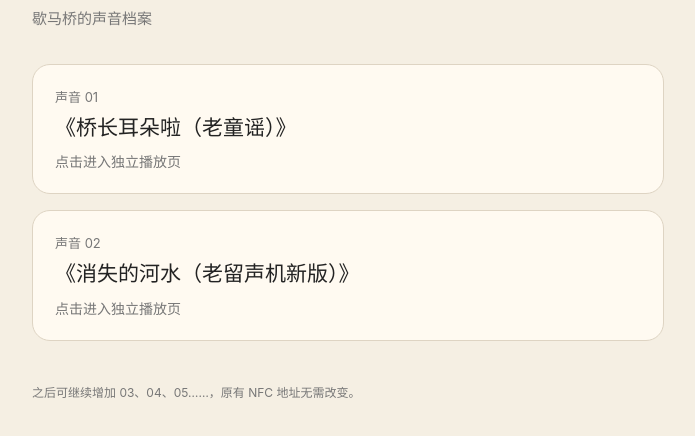
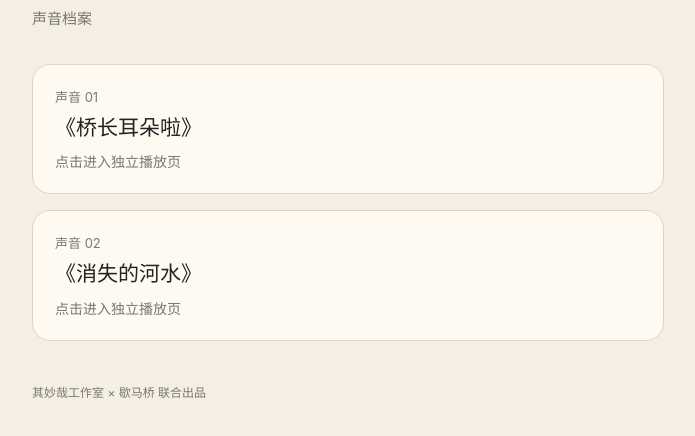
Before and after one commit to shiniham777/bridgeear, a plain HTML site: page index.html in a window 1280 px wide. Shown: the part 100-536 px from the top of the page, without its empty margins (292-987 px from the left). Drawn offline with Linux system fonts and the light colour scheme.

Commit message:
Update index.html

```diff
--- a/index.html
+++ b/index.html
@@ -14,8 +14,8 @@ h1{font-size:34px;margin:0 0 10px}.sub{color:var(--muted);font-size:15px;margin-
 .footer{margin-top:42px;font-size:12px;color:var(--muted)}
 </style>
 </head><body><main>
-<h1>桥耳朵</h1><div class="sub">歇马桥的声音档案</div>
-<a class="card" href="01.html"><div class="num">声音 01</div><div class="title">《桥长耳朵啦（老童谣）》</div><div class="desc">点击进入独立播放页</div></a>
-<a class="card" href="02.html"><div class="num">声音 02</div><div class="title">《消失的河水（老留声机新版）》</div><div class="desc">点击进入独立播放页</div></a>
-<div class="footer">之后可继续增加 03、04、05……，原有 NFC 地址无需改变。</div>
+<h1>桥耳朵</h1><div class="sub">声音档案</div>
+<a class="card" href="01.html"><div class="num">声音 01</div><div class="title">《桥长耳朵啦》</div><div class="desc">点击进入独立播放页</div></a>
+<a class="card" href="02.html"><div class="num">声音 02</div><div class="title">《消失的河水》</div><div class="desc">点击进入独立播放页</div></a>
+<div class="footer">其妙哉工作室 × 歇马桥 联合出品</div>
 </main></body></html>
```
